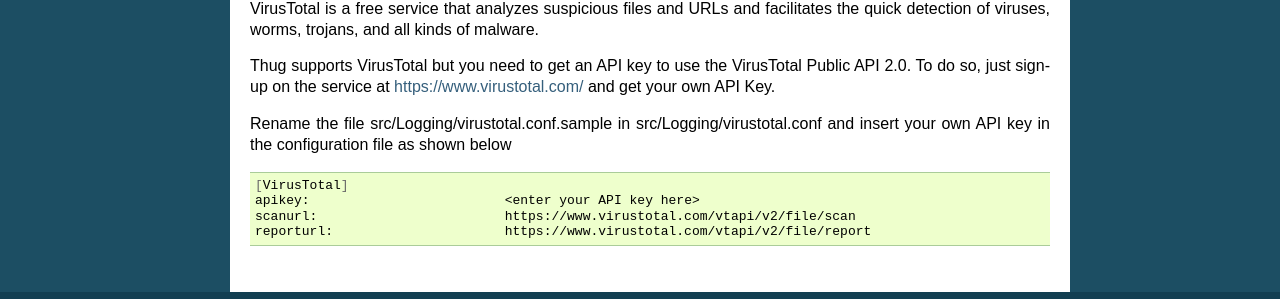
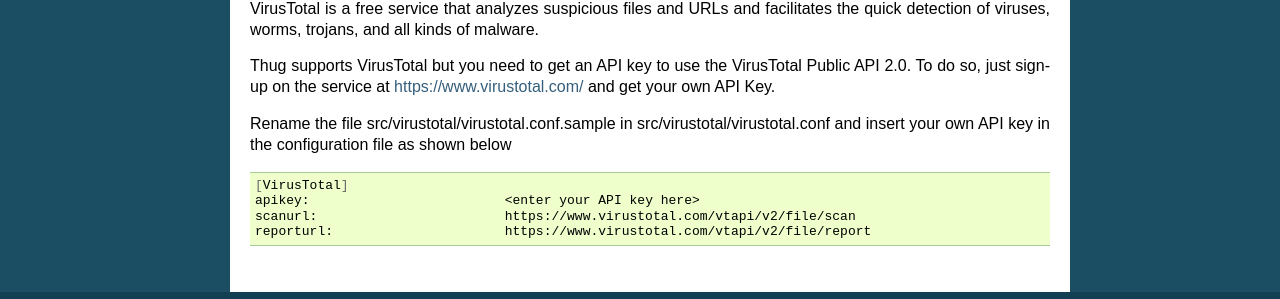
Before and after one commit to buffer/thug, a Sphinx documentation site: the page built from doc/source/configuration.rst, in a window 1280 px wide. Shown: the part 1690-1989 px from the top of the page. Built offline with Sphinx 7.4.7, drawn with Linux system fonts in a browser that asks for light colours.

Commit message:
Minor change

```diff
--- a/doc/source/configuration.rst
+++ b/doc/source/configuration.rst
@@ -123,7 +123,7 @@
 VirusTotal Public API 2.0. To do so, just sign-up on the service at
 https://www.virustotal.com/ and get your own API Key.
 
-Rename the file src/Logging/virustotal.conf.sample in src/Logging/virustotal.conf
+Rename the file src/virustotal/virustotal.conf.sample in src/virustotal/virustotal.conf
 and insert your own API key in the configuration file as shown below
 
 .. code-block:: sh
```
